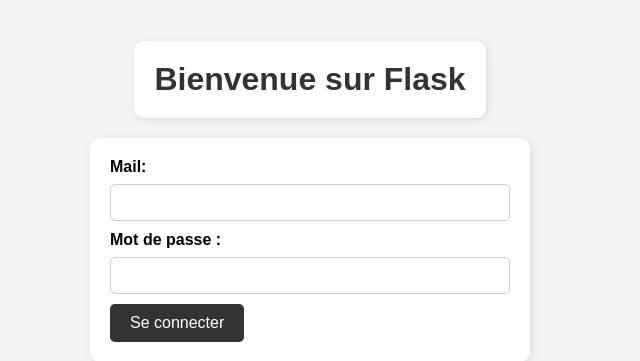
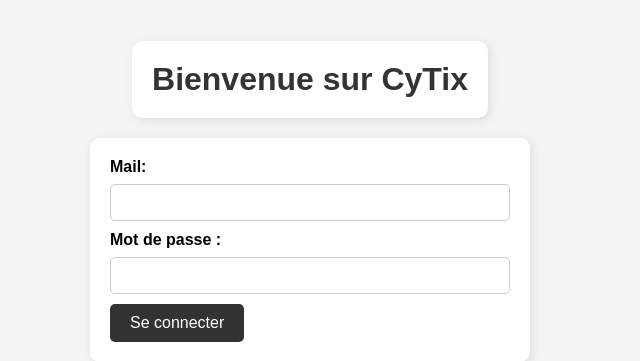
Before and after one commit to al3x6/Ticketing-flask, a Flask app: page /login in a window 1280 px wide. Shown: the part 58-419 px from the top of the page, without its empty margins (330-970 px from the left). Run offline with Flask 3, Linux system fonts and the light colour scheme; some libraries are stand-ins or nearby versions.

Commit message:
nom de la plateofrme

```diff
--- a/app.py
+++ b/app.py
@@ -195,7 +195,7 @@
                 return redirect(url_for('home'))
         else:
             flash("Nom d'utilisateur ou mot de passe incorrect", "danger")
-    return render_template('login.html', form=form, message="Bienvenue sur Flask")
+    return render_template('login.html', form=form)
 
 ###########Inscription
 @app.route('/sign_in', methods=['GET', 'POST'])
@@ -214,7 +214,7 @@
             add_user(form.mail.data, form.nom.data, form.prenom.data, form.password.data)
 
             return redirect(url_for('login'))
-    return render_template('sign_in.html', message="Bienvenue sur Flask", form=form)
+    return render_template('sign_in.html', form=form)
 
 ########### Utilisateur
 # Page après connexion utilisateur
--- a/templates/login.html
+++ b/templates/login.html
@@ -15,7 +15,7 @@
     </nav>
 
 
-    <h1>{{ message }}</h1>
+    <h1>Bienvenue sur CyTix</h1>
 
     {% with messages = get_flashed_messages(with_categories=true) %}
         {% if messages %}
--- a/templates/sign_in.html
+++ b/templates/sign_in.html
@@ -13,7 +13,7 @@
         <a href="{{ url_for('sign_in') }}">Inscription</a>
     </nav>
 
-    <h1>Inscription</h1>
+    <h1>Bienvenue sur CyTix</h1>
 
     {% with messages = get_flashed_messages(with_categories=true) %}
         {% if messages %}
```
